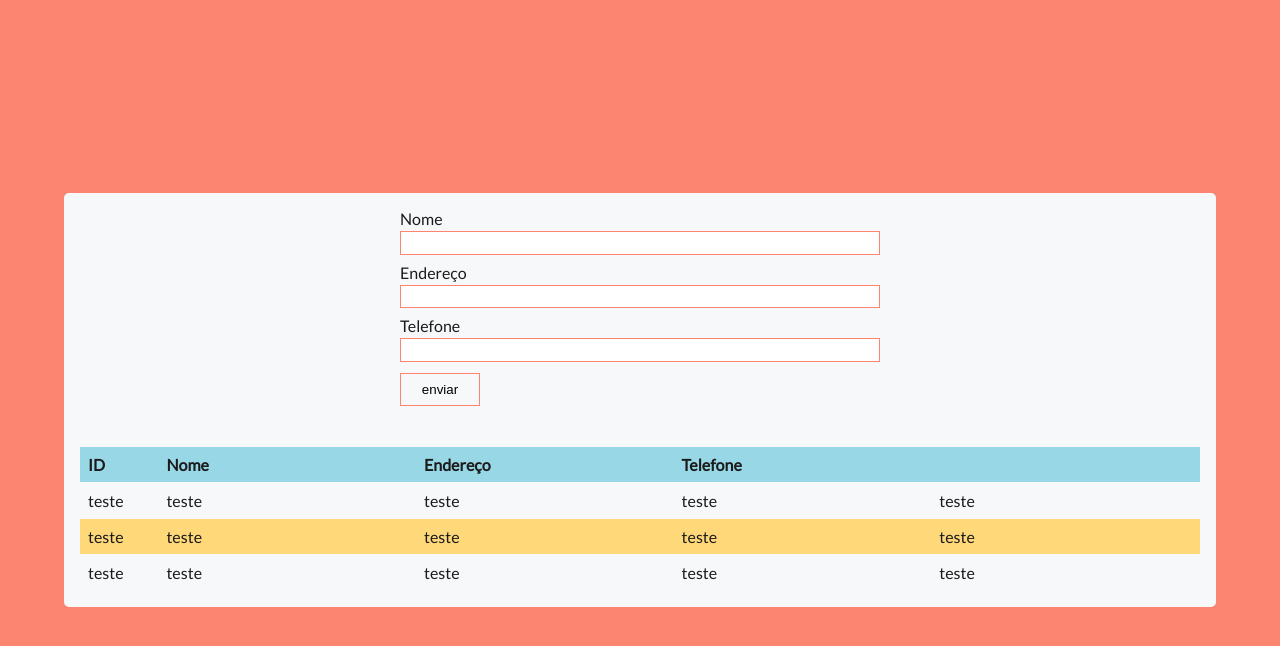
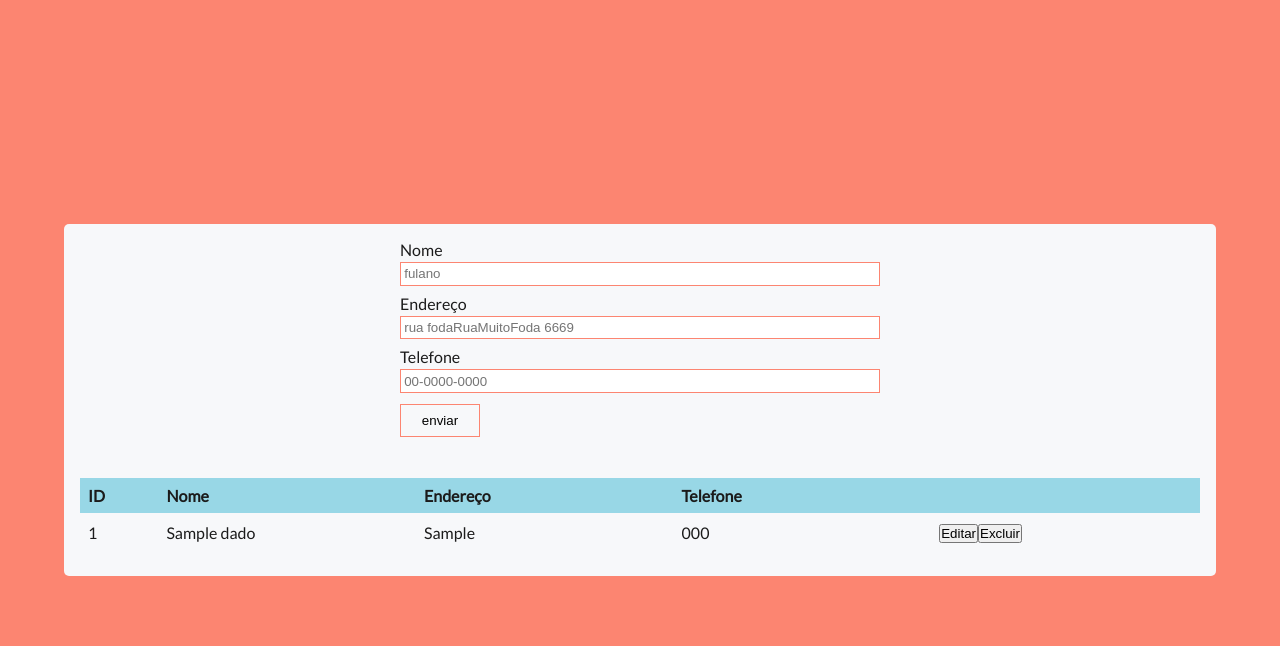
Before and after one commit to Bebel132/PW2, a PHP site: page / in a window 1280 px wide. Shown: the top 646 px of the page. Run offline with PHP 8.4, Linux system fonts and the light colour scheme; tables that the repository leaves empty or names only in its code hold one stand-in row (values such as "Sample post").

Commit message:
alterações feitas para aplicar os dados da database

```diff
--- a/index.php
+++ b/index.php
@@ -1,3 +1,11 @@
+<?php
+    require "assets/backend/connect.php";
+    if(isset($_GET['err']) and $_GET['err'] == '1'){
+        $err = true;
+    } else {
+        $err = false;
+    }
+?>
 <!DOCTYPE html>
 <html lang="pt-br">
 <head>
@@ -9,15 +17,20 @@
 </head>
 <body>
     <div class="container">
-        <form action="#" method="post">
+        <form action="assets/backend/adicionar.php" method="post">
             <label for="nome">Nome</label>
-            <input type="text" name="nome" id="nome">
+            <input type="text" name="nome" id="nome" placeholder="fulano" required>
             <label for="endereco">Endereço</label>
-            <input type="text" name="endereco" id="endereco">
+            <input type="text" name="endereco" id="endereco" placeholder='rua fodaRuaMuitoFoda 6669' required>
             <label for="telefone">Telefone</label>
-            <input type="text" name="telefone" id="telefone">
+            <input type="tel" pattern="[0-9]{2}-[0-9]{4}-[0-9]{4}" name="telefone" id="telefone" required placeholder="00-0000-0000">
             <input type="submit" value="enviar" id="enviar">
         </form>
+        <?php
+            if($err){
+                echo "<div id='erro'>já existe alguém com o mesmo endereço e telefone</div>";
+            }
+        ?>
         <table id="tabela">
             <thead>
                 <tr>
@@ -28,28 +41,34 @@
                     <th></th>
                 </tr>
             </thead>
-            <tr>
-                <td>teste</td>
-                <td>teste</td>
-                <td>teste</td>
-                <td>teste</td>
-                <td>teste</td>
-            </tr>
-            <tr>
-                <td>teste</td>
-                <td>teste</td>
-                <td>teste</td>
-                <td>teste</td>
-                <td>teste</td>
-            </tr>
-            <tr>
-                <td>teste</td>
-                <td>teste</td>
-                <td>teste</td>
-                <td>teste</td>
-                <td>teste</td>
-            </tr>
+            <?php
+                $resultado = $conn->query("SELECT * FROM `dados`");
+                if($resultado->num_rows > 0){
+                    while($row = $resultado->fetch_assoc()){
+                        echo "
+                        <tr>
+                            <td>".$row['id']."</td>
+                            <td>".$row['nome']."</td>
+                            <td>".$row['endereco']."</td>
+                            <td>".$row['telefone']."</td>
+                            <td><button class='tabelaBtn editar'>Editar</button><button class='tabelaBtn excluir'>Excluir</button></td>
+                        </tr>";
+                    }
+                }
+            ?>
         </table>
     </div>
+    <script>
+        document.querySelectorAll(".tabelaBtn").forEach(i => {
+            i.addEventListener("click", () => {
+                let id = i.parentNode.parentNode.children[0].textContent;
+                if(i.textContent == 'Excluir'){
+                    window.location.href='assets/backend/remover.php?id='+id;
+                } else {
+                    window.location.href='assets/backend/editar.php?id='+id;
+                }
+            })
+        })
+    </script>
 </body>
 </html>
```
